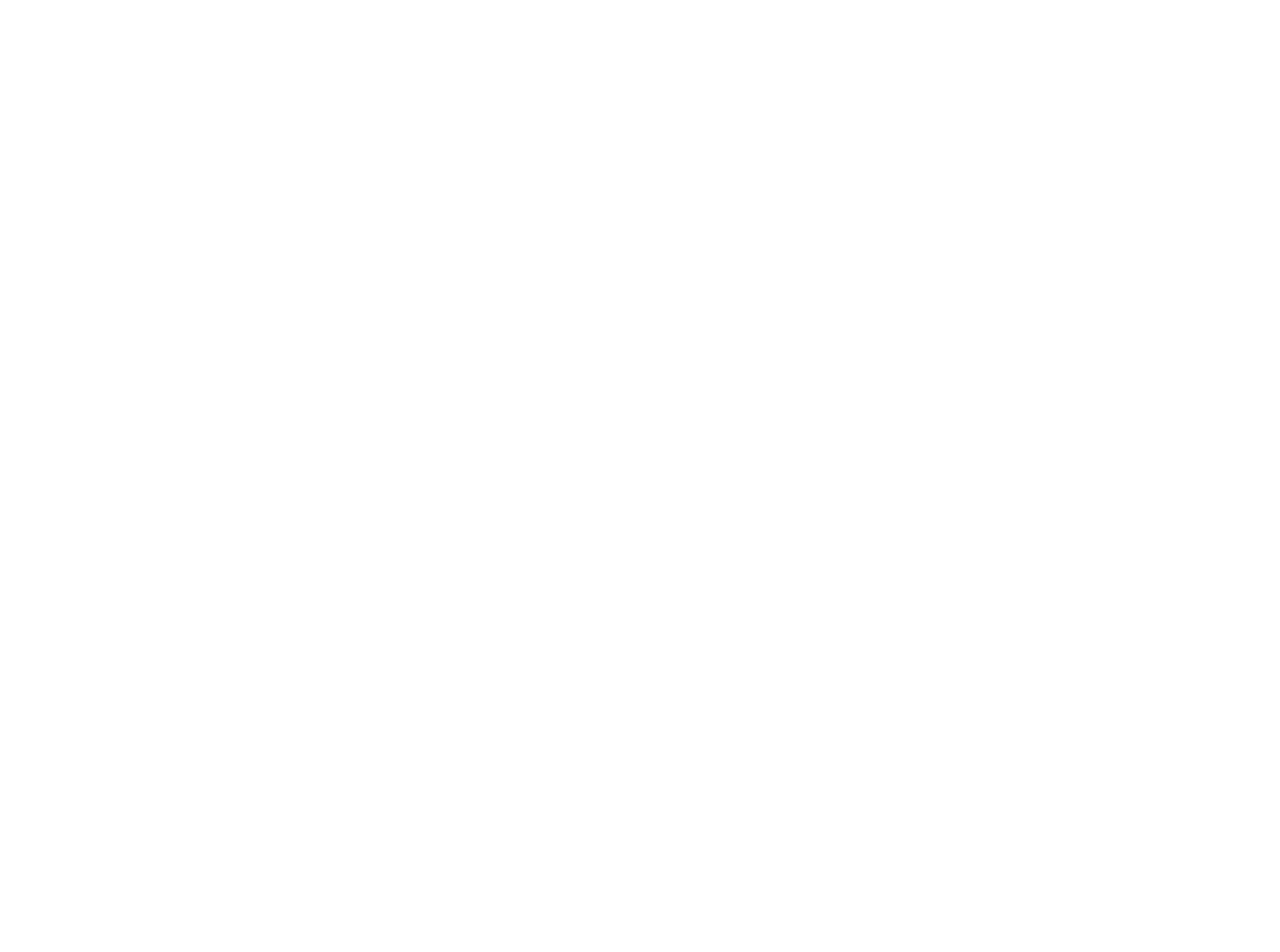
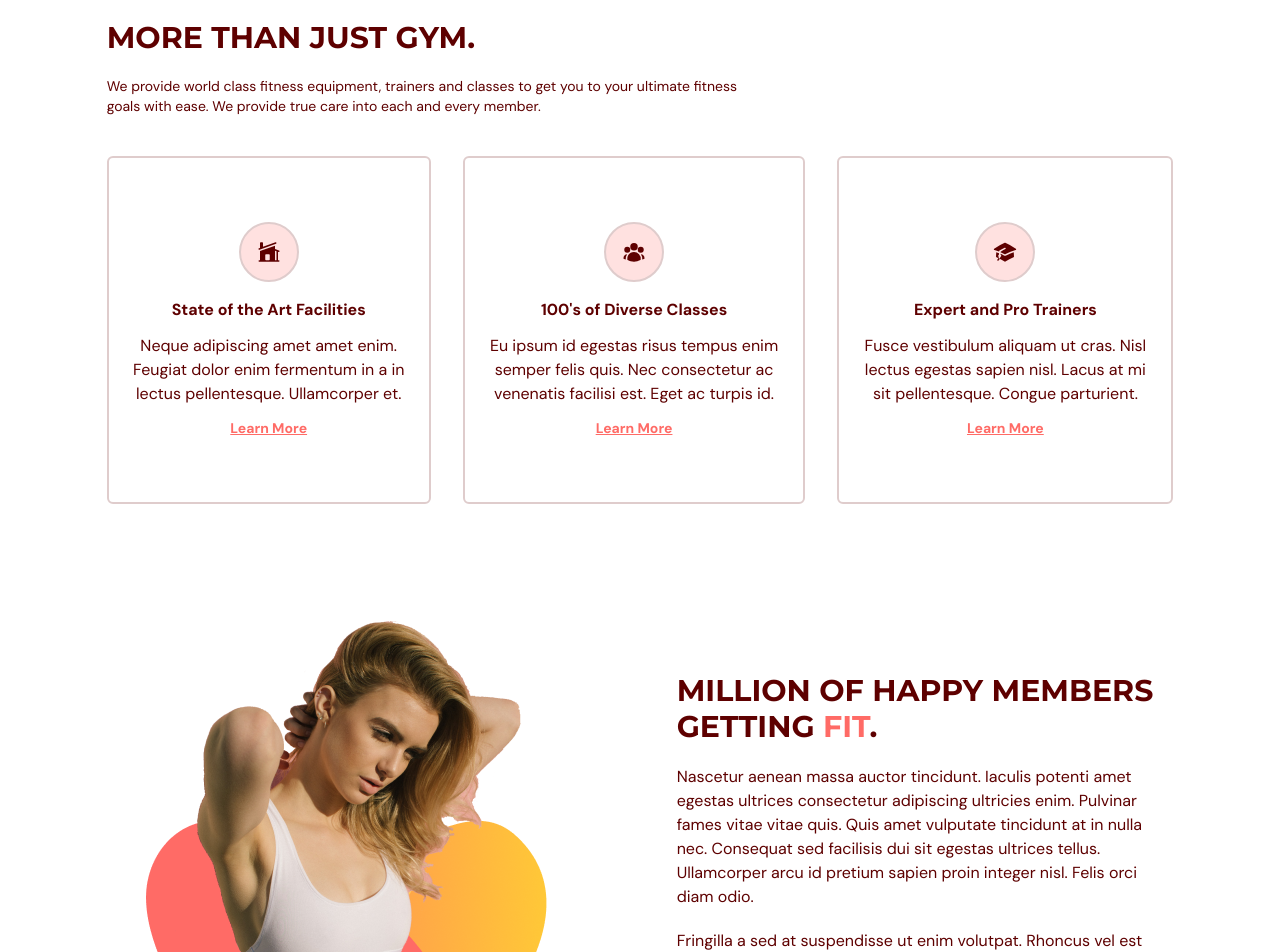
Before and after one commit to IlliaKinskyi/Gym, a React (Vite) app: page / in a window 1280 px wide. Shown: the part 880-1832 px from the top of the page. Before the commit the page ends 823 px from the top, so only its background shows below. Built offline with nearby package versions, Linux system fonts and the light colour scheme.

Commit message:
add benefits component

```diff
--- a/src/App.tsx
+++ b/src/App.tsx
@@ -1,5 +1,6 @@
 import Navbar from "@/scenes/navbar";
 import Home from "@/scenes/home";
+import Benefits from "@/scenes/benefits";
 import { useEffect, useState } from "react";
 import { SelectedPage } from "./shared/types";
 
@@ -29,6 +30,7 @@ function App() {
         setSelectedPage={setSelectedPage}
       />
       <Home setSelectedPage={setSelectedPage} />
+      <Benefits setSelectedPage={setSelectedPage} />
     </div>
   );
 }
--- /dev/null
+++ b/src/scenes/benefits/Benefit.tsx
@@ -0,0 +1,42 @@
+import { BenefitType, SelectedPage } from "@/shared/types";
+import { motion } from "framer-motion";
+import AnchorLink from "react-anchor-link-smooth-scroll";
+
+const childVarian = {
+  hidden: { opacity: 0, scale: 0.9 },
+  visible: { opacity: 1, scale: 1 },
+};
+
+type Props = {
+  icon: JSX.Element;
+  title: string;
+  description: string;
+  setSelectedPage: (value: SelectedPage) => void;
+};
+
+const Benefit = ({ icon, title, description, setSelectedPage }: Props) => {
+  return (
+    <motion.div
+      variants={childVarian}
+      className="mt-5 rounded-md border-2 border-gray-100 px-5 py-16 text-center"
+    >
+      <div className="mb-4 flex justify-center">
+        <div className="rounded-full border-2 border-gray-100 bg-primary-100 p-4">
+          {icon}
+        </div>
+      </div>
+
+      <h4 className="font-bold">{title}</h4>
+      <p className="my-3">{description}</p>
+      <AnchorLink
+        className="text-sm font-bold text-primary-500 underline hover:text-secondary-500"
+        onClick={() => setSelectedPage(SelectedPage.ContactUs)}
+        href={`#${SelectedPage.ContactUs}`}
+      >
+        <p>Learn More</p>
+      </AnchorLink>
+    </motion.div>
+  );
+};
+
+export default Benefit;
--- /dev/null
+++ b/src/scenes/benefits/index.tsx
@@ -0,0 +1,164 @@
+import ActionButton from "@/shared/ActionButton";
+import HText from "@/shared/HText";
+import { BenefitType, SelectedPage } from "@/shared/types";
+import {
+  HomeModernIcon,
+  UserGroupIcon,
+  AcademicCapIcon,
+} from "@heroicons/react/24/solid";
+import { motion } from "framer-motion";
+import Benefit from "./Benefit";
+import BenefitsPageGraphic from "@/assets/BenefitsPageGraphic.png";
+
+const benefits: Array<BenefitType> = [
+  {
+    icon: <HomeModernIcon className="h-6 w-6" />,
+    title: "State of the Art Facilities",
+    description:
+      "Neque adipiscing amet amet enim. Feugiat dolor enim fermentum in a in lectus pellentesque. Ullamcorper et.",
+  },
+  {
+    icon: <UserGroupIcon className="h-6 w-6" />,
+    title: "100's of Diverse Classes",
+    description:
+      "Eu ipsum id egestas risus tempus enim semper felis quis. Nec consectetur ac venenatis facilisi est. Eget ac turpis id.",
+  },
+  {
+    icon: <AcademicCapIcon className="h-6 w-6" />,
+    title: "Expert and Pro Trainers",
+    description:
+      "Fusce vestibulum aliquam ut cras. Nisl lectus egestas sapien nisl. Lacus at mi sit pellentesque. Congue parturient.",
+  },
+];
+
+const container = {
+  hidden: {},
+  visible: {
+    transition: { staggerChildren: 0.2 },
+  },
+};
+
+type Props = {
+  setSelectedPage: (value: SelectedPage) => void;
+};
+
+const Benefits = ({ setSelectedPage }: Props) => {
+  return (
+    <section id="benefits" className="mx-auto min-h-full w-5/6 py-20">
+      <motion.div
+        onViewportEnter={() => setSelectedPage(SelectedPage.Benefits)}
+      >
+        {/* HEADER */}
+        <motion.div
+          className="md:my-5 md:w-3/5"
+          initial="hidden"
+          whileInView="visible"
+          viewport={{ once: true, amount: 0.5 }}
+          transition={{ duration: 0.5 }}
+          variants={{
+            hidden: { opacity: 0, x: -50 },
+            visible: { opacity: 1, x: 0 },
+          }}
+        >
+          <HText>MORE THAN JUST GYM.</HText>
+          <p className="my-5 text-sm">
+            We provide world class fitness equipment, trainers and classes to
+            get you to your ultimate fitness goals with ease. We provide true
+            care into each and every member.
+          </p>
+        </motion.div>
+
+        {/* BENEFITS */}
+        <motion.div
+          className="mt-5 items-center justify-between gap-8 md:flex"
+          initial="hidden"
+          whileInView="visible"
+          viewport={{ once: true, amount: 0.5 }}
+          variants={container}
+        >
+          {benefits.map((benefit: BenefitType) => (
+            <Benefit
+              key={benefit.title}
+              icon={benefit.icon}
+              title={benefit.title}
+              description={benefit.description}
+              setSelectedPage={setSelectedPage}
+            />
+          ))}
+        </motion.div>
+
+        {/* GRAPHICS AND DESCRIPTION */}
+        <div className="mt-16 items-center justify-between gap-20 md:mt-28 md:flex">
+          {/* GRAPHIC */}
+          <img
+            className="mx-auto"
+            alt="benefits-page-graphic"
+            src={BenefitsPageGraphic}
+          />
+
+          {/* DESCRIPTION */}
+          <div>
+            {/* TITLE */}
+            <div className="relative">
+              <div className="before:contant-abstractwaves before:absolute before:-top-20 before:-left-20 before:z-[-1]">
+                <motion.div
+                  initial="hidden"
+                  whileInView="visible"
+                  viewport={{ once: true, amount: 0.5 }}
+                  transition={{ duration: 0.5 }}
+                  variants={{
+                    hidden: { opacity: 0, x: 50 },
+                    visible: { opacity: 1, x: 0 },
+                  }}
+                >
+                  <HText>
+                    MILLION OF HAPPY MEMBERS GETTING{" "}
+                    <span className="text-primary-500">FIT</span>.
+                  </HText>
+                </motion.div>
+              </div>
+            </div>
+
+            {/* DESCRIPT */}
+            <motion.div
+              initial="hidden"
+              whileInView="visible"
+              viewport={{ once: true, amount: 0.5 }}
+              transition={{ delay: 0.2, duration: 0.5 }}
+              variants={{
+                hidden: { opacity: 0, x: 50 },
+                visible: { opacity: 1, x: 0 },
+              }}
+            >
+              <p className="my-5">
+                Nascetur aenean massa auctor tincidunt. Iaculis potenti amet
+                egestas ultrices consectetur adipiscing ultricies enim. Pulvinar
+                fames vitae vitae quis. Quis amet vulputate tincidunt at in
+                nulla nec. Consequat sed facilisis dui sit egestas ultrices
+                tellus. Ullamcorper arcu id pretium sapien proin integer nisl.
+                Felis orci diam odio.
+              </p>
+              <p className="mb-5">
+                Fringilla a sed at suspendisse ut enim volutpat. Rhoncus vel est
+                tellus quam porttitor. Mauris velit euismod elementum arcu neque
+                facilisi. Amet semper tortor facilisis metus nibh. Rhoncus sit
+                enim mattis odio in risus nunc.
+              </p>
+            </motion.div>
+
+            {/* BUTTON */}
+            <div className="relative mt-16">
+              <div className="before:absolute before:-bottom-20 before:right-40 before:z-[-1] before:content-sparkles">
+                <ActionButton setSelectedPage={setSelectedPage}>
+                  Join Now
+                </ActionButton>
+              </div>
+            </div>
+          </div>
+        </div>
+      </motion.div>
+    </section>
+  );
+};
+
+export default Benefits;
--- /dev/null
+++ b/src/shared/HText.tsx
@@ -0,0 +1,13 @@
+import React from "react";
+
+type Props = {
+  children: React.ReactNode;
+};
+
+const HText = ({ children }: Props) => {
+  return (
+    <h1 className="basis-3/5 font-montserrat text-3xl font-bold">{children}</h1>
+  );
+};
+
+export default HText;
--- a/src/shared/types.ts
+++ b/src/shared/types.ts
@@ -4,3 +4,9 @@ export enum SelectedPage {
   OurClasses = "ourclasses",
   ContactUs = "contactus",
 }
+
+export interface BenefitType {
+  icon: JSX.Element;
+  title: string;
+  description: string;
+}
```
